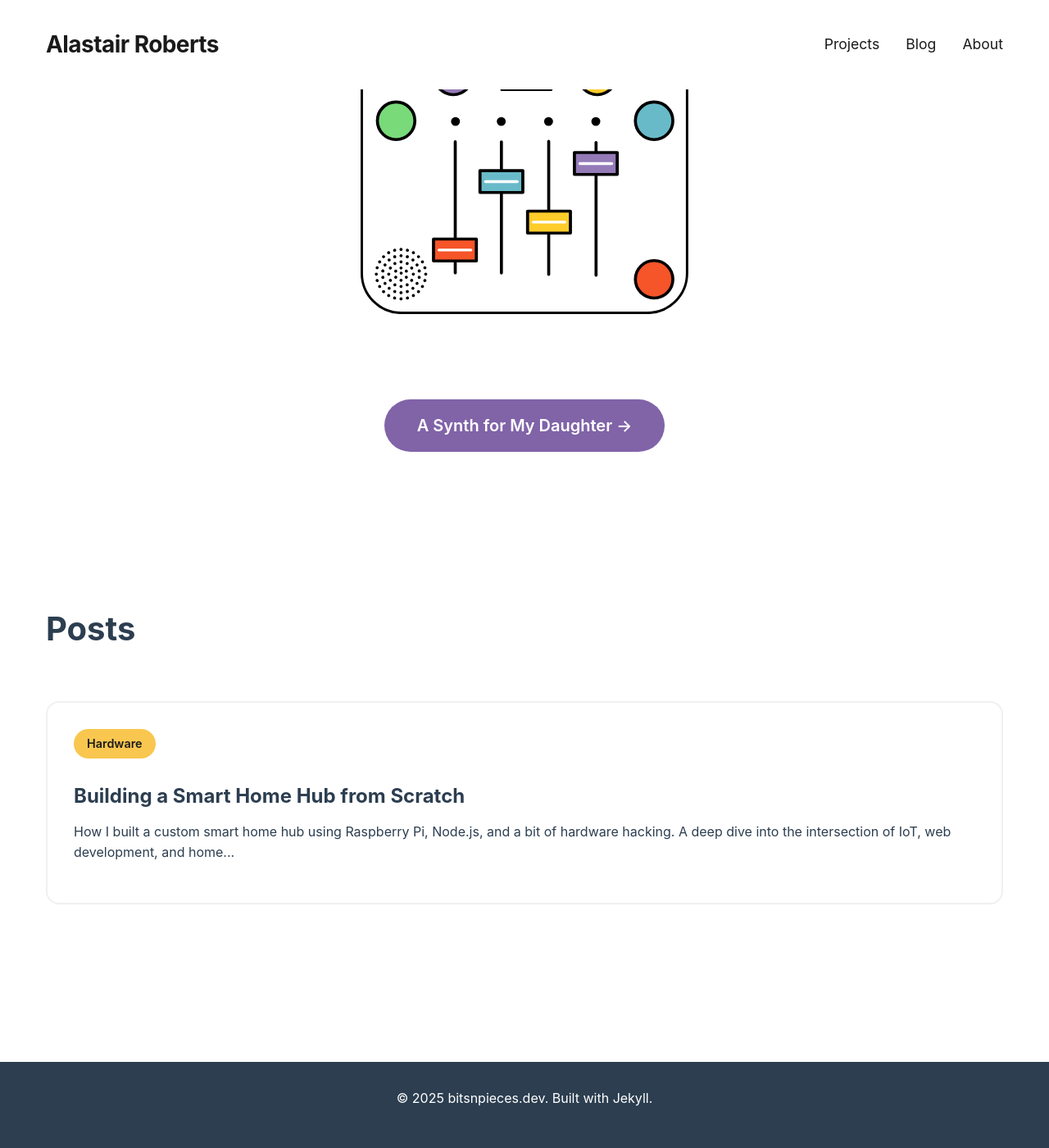
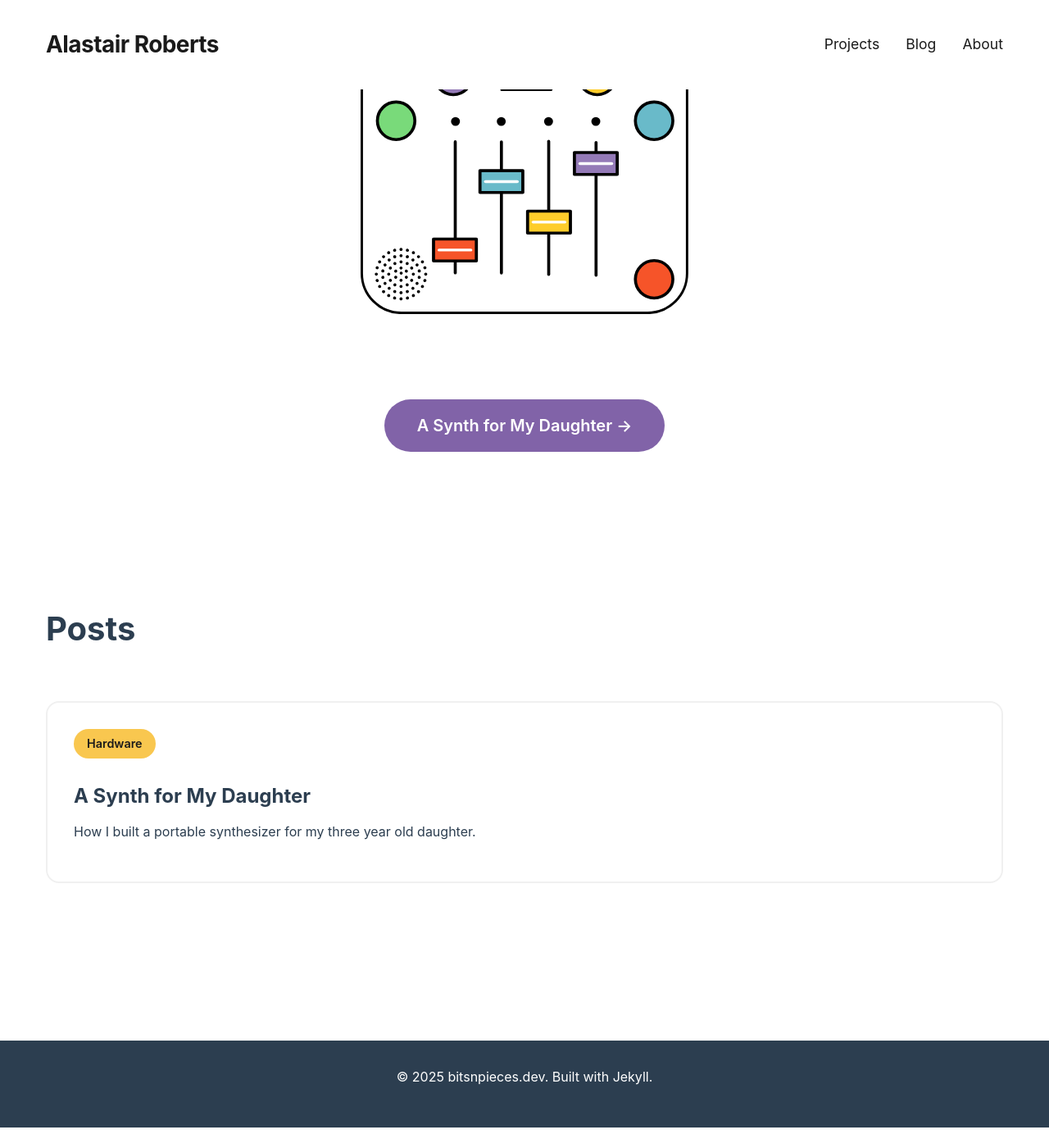
Before and after one commit to aliroberts/aliroberts.github.io, a Jekyll site: the page built from index.html, in a window 1280 px wide and 1400 px high, scrolled down 332 px. Shown: the whole window at 82% size. Built offline with Jekyll 4.4.1, drawn with Linux system fonts in a browser that asks for light colours; after the commit the page ends 1707 px from its top, so only the background shows below that; some of the changed lines change nothing that is shown.

Commit message:
Synth WIP

````diff
--- a/_config.yml
+++ b/_config.yml
@@ -23,7 +23,7 @@ defaults:
       type: "posts"
     values:
       layout: "post"
-      author: "Ali Roberts"
+      author: "Alastair Roberts"
   - scope:
       path: ""
       type: "pages"
--- a/_posts/2024-01-15-building-a-smart-home-hub.md
+++ /dev/null
@@ -1,133 +0,0 @@
----
-layout: post
-title: "Building a Smart Home Hub from Scratch"
-date: 2024-01-15
-category: Hardware
-excerpt: "How I built a custom smart home hub using Raspberry Pi, Node.js, and a bit of hardware hacking. A deep dive into the intersection of IoT, web development, and home automation."
-tags: [hardware, software, iot, raspberry-pi, nodejs]
----
-
-I've always been fascinated by the intersection of hardware and software, especially when it comes to home automation. Most smart home solutions are either too expensive, too locked-in, or too complex for the average maker. So I decided to build my own smart home hub from scratch.
-
-## The Vision
-
-The goal was simple: create a central hub that could control various smart devices around my home, with a clean web interface and an open architecture that I could extend over time. Think Home Assistant, but more focused and built exactly for my needs.
-
-## Hardware Components
-
-I started with a **Raspberry Pi 4** as the brain of the operation. Here's what I used:
-
-- Raspberry Pi 4 (4GB RAM)
-- 32GB microSD card
-- Custom 3D-printed case
-- Relay modules for controlling lights
-- Temperature and humidity sensors
-- Motion sensors
-- Custom PCB for sensor connections
-
-The hardware setup was surprisingly straightforward. The Raspberry Pi's GPIO pins made it easy to connect various sensors and relays.
-
-## Software Architecture
-
-For the software side, I chose **Node.js** with **Express** for the backend API. Here's a simplified version of the main server code:
-
-```javascript
-const express = require('express');
-const { Gpio } = require('onoff');
-const app = express();
-
-// GPIO setup
-const relay1 = new Gpio(17, 'out');
-const tempSensor = new Gpio(18, 'in');
-
-app.get('/api/lights/:id/toggle', (req, res) => {
-  const lightId = req.params.id;
-  const currentState = relay1.readSync();
-  relay1.writeSync(currentState === 0 ? 1 : 0);
-
-  res.json({
-    success: true,
-    state: currentState === 0 ? 'on' : 'off'
-  });
-});
-
-app.get('/api/sensors/temperature', (req, res) => {
-  // Read temperature sensor
-  const temp = readTemperature();
-  res.json({ temperature: temp });
-});
-
-app.listen(3000, () => {
-  console.log('Smart home hub running on port 3000');
-});
-```
-
-## The Web Interface
-
-The frontend is a simple but elegant React application that communicates with the API. I focused on creating a clean, Bauhaus-inspired interface that's both functional and beautiful.
-
-Key features:
-- Real-time status updates
-- Touch-friendly controls
-- Responsive design
-- Dark/light mode toggle
-
-## Challenges and Solutions
-
-### Challenge 1: Sensor Reliability
-The initial temperature sensors were giving inconsistent readings. I solved this by implementing a rolling average and adding error handling.
-
-### Challenge 2: Network Security
-Since this hub would be on my home network, security was crucial. I implemented:
-- JWT authentication
-- HTTPS with Let's Encrypt
-- Regular security updates
-- Network isolation
-
-### Challenge 3: Power Management
-The Raspberry Pi needed to handle power outages gracefully. I added:
-- UPS backup power
-- Automatic restart scripts
-- State persistence
-
-## Results
-
-After three months of development, the smart home hub now controls:
-- 12 smart lights
-- 3 temperature sensors
-- 2 motion sensors
-- Garage door opener
-- Smart locks
-
-The system has been running for 6 months with 99.9% uptime and has saved me about 15% on my energy bills through intelligent automation.
-
-## Lessons Learned
-
-1. **Start simple**: Don't try to build everything at once. Start with basic functionality and iterate.
-2. **Document everything**: Hardware projects especially need good documentation for future maintenance.
-3. **Plan for failure**: Build redundancy and error handling from the start.
-4. **Keep it open**: Using open standards and protocols makes it easier to integrate new devices.
-
-## Next Steps
-
-I'm currently working on:
-- Machine learning integration for predictive automation
-- Voice control using a custom wake word
-- Integration with more IoT protocols (Zigbee, Z-Wave)
-- Mobile app development
-
-## Code and Resources
-
-All the code for this project is available on GitHub: [github.com/aliroberts/smart-home-hub](https://github.com/aliroberts/smart-home-hub)
-
-The project includes:
-- Complete hardware schematics
-- Software documentation
-- 3D printer files for the case
-- Setup instructions
-
----
-
-*This project perfectly embodies the "Bits & Pieces" philosophy - combining various technologies and approaches to create something greater than the sum of its parts. The intersection of hardware hacking, web development, and home automation has been incredibly rewarding.*
-
-*What smart home projects are you working on? I'd love to hear about your experiences in the comments below.*
--- /dev/null
+++ b/_posts/2025-11-10-a-synth-for-my-daughter.md
@@ -0,0 +1,86 @@
+---
+layout: post
+title: "A Synth for My Daughter"
+date: 2024-01-15
+category: Hardware
+excerpt: "How I built a portable synthesizer for my three year old daughter."
+tags: [hardware, software, iot, raspberry-pi, nodejs]
+---
+
+{% assign base = '/assets/posts/2025-11-10-a-synth-for-my-daughter' | relative_url %}
+
+
+<figure>
+  <img style="max-width: 600px" src="{{ base }}/prototype-enclosure.jpeg" alt="Slider layout">
+</figure>
+
+
+TLDR: My daughter is about to turn three and, for her birthday, I've made her a synthesiser. Four sliders control four notes which play one after the other, looping endlessly. Pushing a slider up raises the pitch of a note at a given step and pushing it down lowers it. It has a few basic functions that allow the user to control the volume, tempo, pitch, scale and sound and comes with a selection of patterns to choose from. It also has a screen for visual feedback and displaying a cute, dancing panda bear. Here it is in action:
+
+## Inspiration
+
+When my daughter turned one she was gifted a little wooden busy-board (LINK). It was interesting to watch it pique the interest of the kids and the parents (though mainly the Dads). For the latter I think it presented them with a sort of frustrated joy - joy in the collection of little gizmos and lights that resembled something actually interesting combined with a low-level frustration in the ultimate lack of any depth of the experience. This gave me the vague idea of building an accessible electronic instrument aimed at children of all ages. The idea of using a sequencer as the interface seemed natural since the music can play without constant effort on part of the user while retaining enough creative potential for it to remain interesting. The sliders seemed like an intuitive way of interacting with the notes and allowing the child to develop an intuitive understanding of pitches.
+
+It wasn't until her birthday the following year when we gifted her a Yoto Mini player that I resolved to actually build the thing. For those who are unfamiliar, the Yoto Mini is a small portable audio player that allows children to play music and stories by inserting the NFC-powered cards into its slot. In addition to a large library of story book and music cards you can also purchase blank ones and use their app to connect them to your own uploaded MP3s. It is a beautiful device and simple enough for a toddler to operate. I was moved by my daughter's initial reaction when she first held this little box as it played some of her favourite music and wanted to channel some creative energy into building something fun for her.
+
+## Prototyping
+
+I started the project as a coder and musician with no hardware experience. The path towards the finished product was hazy so I did what I usually do when starting any product and try as best I can to isolate the components that seem relatively self-contained and focus on one of those.  I had an unused 15 year old Arduino Uno Inventors Kit lying around and figured that a reasonable place to start was to breadboard a simple MIDI controller for some as-yet-undetermined module that would generate the audio. If I could get some potentiometer readings, map them to 12 discrete values - one for each note in an octave - and turn them somehow into a MIDI signal, I would have taken a small but significant step.
+
+The https://github.com/FortySevenEffects/arduino_midi_library library made light work of the MIDI part. To hear the output I wrote a small Python script that could intercept the generated MIDI signals and forward them on to my MBP's default MIDI device which could then be picked up by Logic Pro. This meant that I could use software instruments to bring the Arduino sequencer to life in the initial stages.
+
+<figure>
+  <img style="max-width: 600px" src="{{ base }}/breadboard-prototype.jpeg" alt="Slider layout">
+</figure>
+
+Once I'd got the hang of wiring up potentiometers and rotary encoders I decided to incorporate the actual synthesiser bit into my prototype. For this I reached for a little [SAM2695 synthesiser module](https://shop.m5stack.com/products/midi-synthesizer-unit-sam2695) I found that came with an integrated amplifier and speaker. The engineer in me did so guiltily since it was (and still is) a black box but I figured that I could eventually isolate this part and do a deep dive and make my own custom version if time and inclination would allow.
+
+I followed this up by adding small OLED screen to show provide some visual feedback and character and used Oli Kraus's excellent (u8g2 graphics library)[https://github.com/olikraus/u8g2]. This was actually more of a challenge to incorporate that anticipated since the Arduino Nano I was using has so little RAM that storing an entire screen-sized bitmap in memory and writing to the OLED in one go was out of the question. This meant that I had to be more selective with the parts of the screen I was updating. At this point I really should've switched to a much more powerful ESP32 variant which would've eliminated these concerns. Updating the screen in patches is expensive and large updates could take sufficiently long that encoder readings would be interrupted resulting in dodgy controls and delayed notes. Nevertheless I persevered and accepted a little bit of MIDI lag at quicker tempos when twiddling a knob.
+
+
+<figure>
+  <img style="max-width: 600px" src="{{ base }}/wokwi.jpeg" alt="Slider layout">
+</figure>
+
+- PHOTO OF EARLY VERSION ('Just another few weeks! Six months later...')
+
+With a broadly function circuit it was time to move on to designing an enclosure and building the first complete version of the synthesiser that my daughter could hold and use.
+
+## Version 1
+
+### Assembly
+
+The prospect of moving my circuit, however simple, to a PCB seemed daunting so I decided the first version would be hand-wired together using a solderable breadboard. What I initially thought was a smart simplification that would enable me to get the thing into my daughter's hands more quickly turned out to be waste of time, however. When the time finally came to close the two halves of the enclosure, stuffing the rats nest of wires inside ended up putting pressure on a bunch of the delicate soldered joints and breaking them. My daughter could play around a bit with it - enough for me to convince/fool myself that she'd enjoy using it -  but it was fragile and I resolved to make an improved version (in the colour of her choice). I also had the vague idea that I'd build a few units for some friends and the thought of soldering 4 or 5 more of them didn't fill me with joy.
+
+<figure>
+  <img style="max-width: 600px" src="{{ base }}/assembly-1.jpeg" alt="Slider layout">
+</figure>
+
+### Power
+
+I also made a poor decision about the power supply. After learning that energy capacity is a thing and figuring out that a 9V battery has too little to power my components for a reasonable amount of time, I decided to opt for a 4 AA batteries and use the Arduino's built-in voltage converter to provide a steady 5 volts. Something I overlooked, however, is that the Arduino's VIN pin that provides a regulated 5V to the board requires 7-12V input, while my batteries will provide, at best, 6V when new. The board seemed to work OK at this voltage but it still seemed like a bad idea since it would likely lead to flakiness and short battery life when the voltage starts to sag.
+
+Building a new version would allow me to address these shortcomings. I was also keen to make a proper battery compartment.
+
+
+- IMAGE OF VERSION 1 "Ooh, I'm blinded by the lights"
+
+## Version 2
+
+<figure>
+  <img style="max-width: 600px" src="{{ base }}/fistful-of-pcbs.jpeg" alt="Slider layout">
+</figure>
+
+### PCB
+
+For the follow-up version I decided to pull up my socks and learn some elementary PCB design. Fusion 360 comes bundled with PCB design software, though there are some restrictions in place in the free version that limits the board to two layers and the size of the board to 80mm^2. The goal here was simply to provide a surface on which I could attach the various components and have them all wired up after soldering their pins. It would've been more cost effective to integrate the Arduino's Atmega chip and circuitry directly onto the board, however I wanted to keep the circuit simple and focus on learning the end-to-end flow of designing a PCB and incorporating it into a device.
+
+For those who are unfamiliar with designing PCBs in Fusion 360, they consist of three 'sheets' - a schematic, the 2D PCB layout containing component footprints and routing (wiring), and a 3D model that you can then incorporate in your enclosure. When you've decided on the components you need, you can go to one of the many online electronics retailers such as Mouser, locate a suitable part, and download some manufacturer-provided files containing the schematic, footprint and 3d model. You can then import them into Fusion 360, drag them into place and wire 'em up. When you're done, you then export the PCB design file and upload this to a manufacture's website, give them $30 and twiddle your thumbs for 5 or so days before receiving it in the post. This last part is a modern miracle.
+
+
+## Reflections & next steps
+---
+
+*This project perfectly embodies the "Bits & Pieces" philosophy - combining various technologies and approaches to create something greater than the sum of its parts. The intersection of hardware hacking, web development, and home automation has been incredibly rewarding.*
+
+*What smart home projects are you working on? I'd love to hear about your experiences in the comments below.*
--- a/assets/css/main.css
+++ b/assets/css/main.css
@@ -349,7 +349,7 @@ a:hover {
 }
 
 .post-content h2 {
-  color: var(--color-secondary);
+  /* color: var(--color-secondary); */
   margin-top: var(--space-lg);
   margin-bottom: var(--space-sm);
 }
@@ -393,6 +393,19 @@ a:hover {
   background: var(--color-light);
   color: var(--color-neutral);
   font-style: italic;
+}
+
+.post-content img {
+  display: block;
+  margin-left: auto;
+  margin-right: auto;
+  max-width: 100%;
+  height: auto;
+}
+
+.post-content figure {
+  text-align: center;
+  margin: var(--space-md) 0;
 }
 
 .post-footer {
--- a/index.html
+++ b/index.html
@@ -10,7 +10,7 @@ title: Home
     <div class="synth-illustration">
       {% include synth.svg %}
     </div>
-    <a href="#synth-project" class="btn-cta">A Synth for My Daughter →</a>
+    <a href="/posts/a-synth-for-my-daughter" class="btn-cta">A Synth for My Daughter →</a>
   </div>
 </section>
 
````
Also changed, not shown: assets/posts/2025-11-10-a-synth-for-my-daughter/breadboard-prototype.jpeg (added), assets/posts/2025-11-10-a-synth-for-my-daughter/fistful-of-pcbs.jpeg (added), assets/posts/2025-11-10-a-synth-for-my-daughter/prototype-1.jpeg (added), assets/posts/2025-11-10-a-synth-for-my-daughter/prototype-enclosure.jpeg (added), assets/posts/2025-11-10-a-synth-for-my-daughter/wokwi.jpeg (added), 1 other file.
